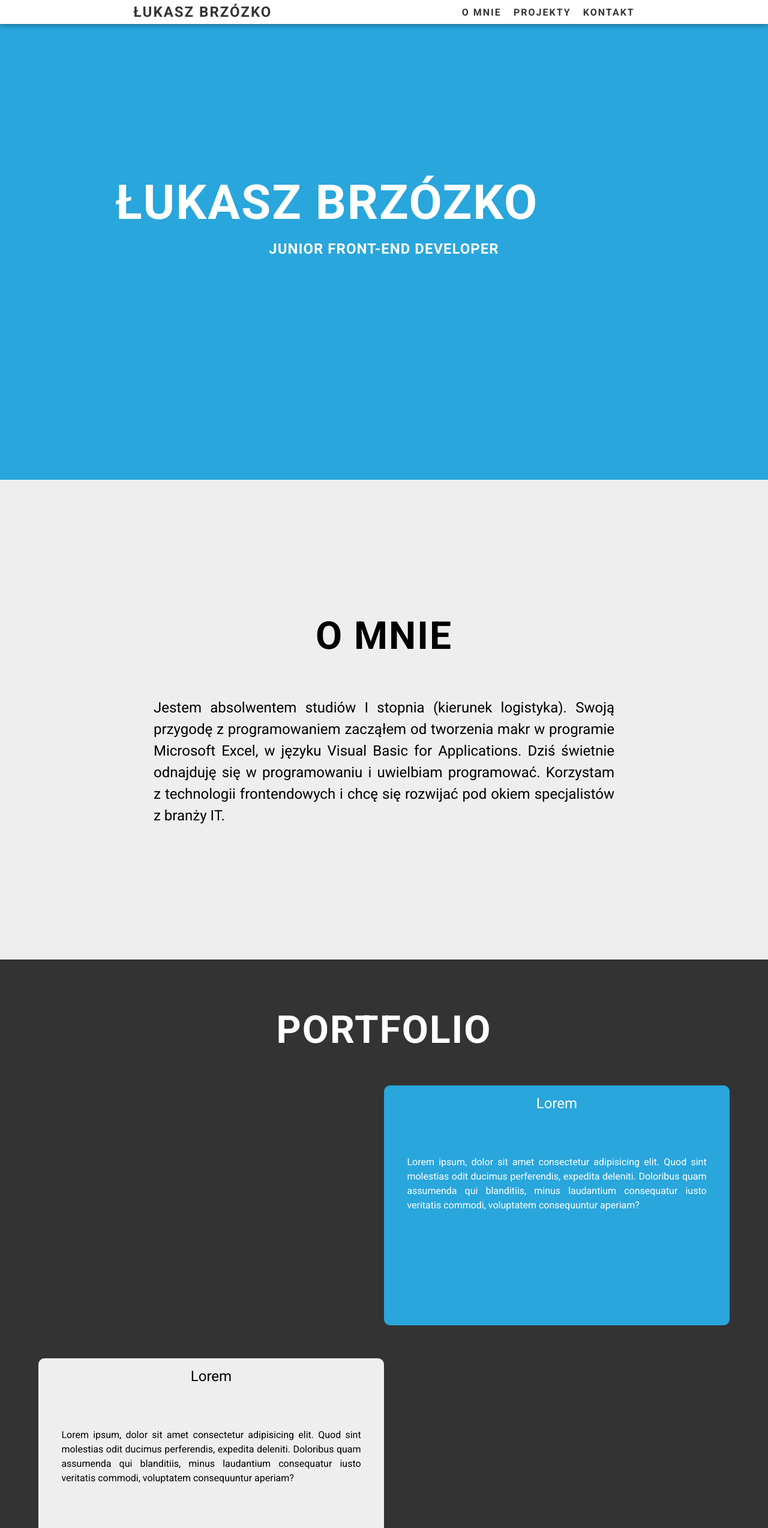
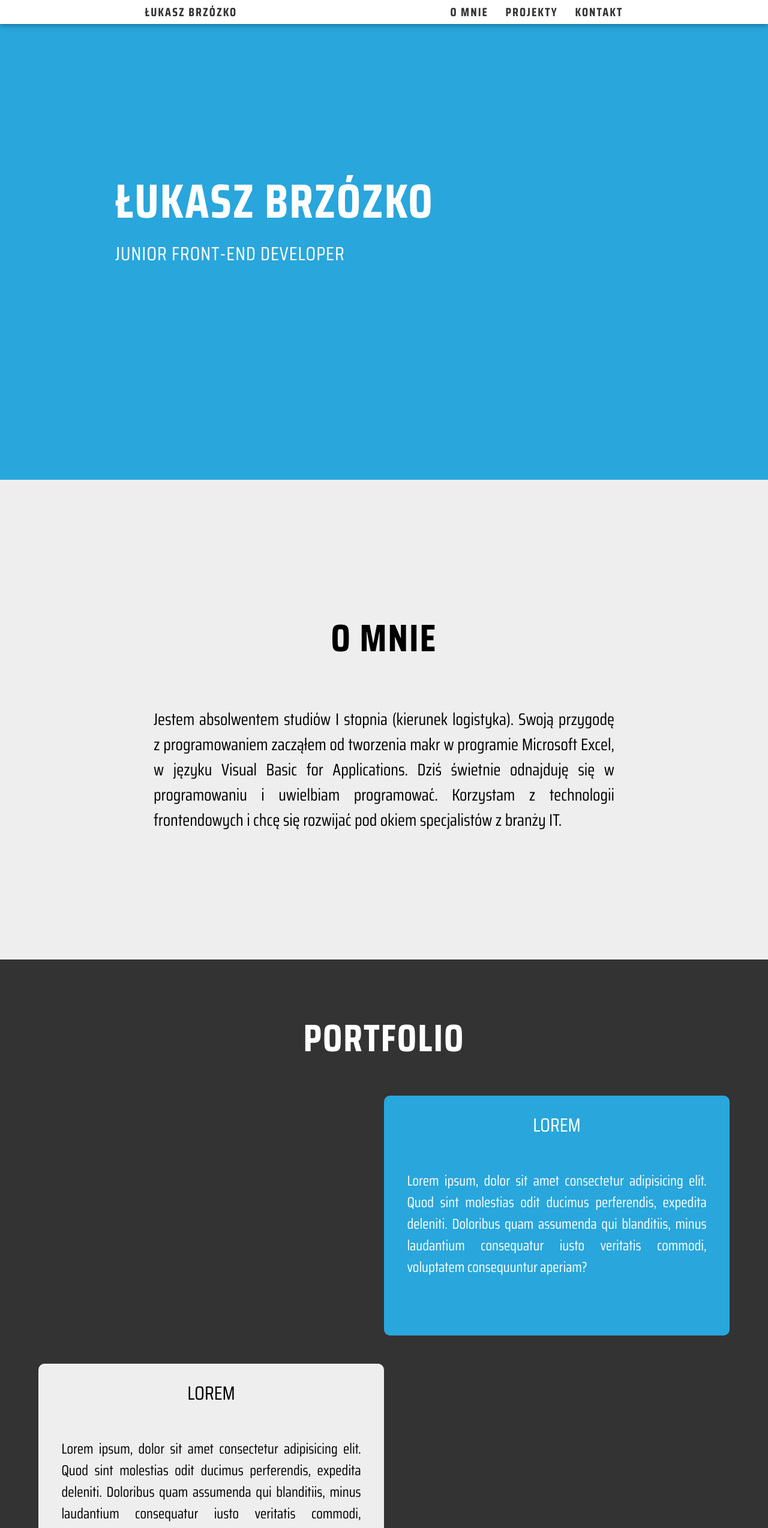
Before and after one commit to lukasz-brzozko/portfolio, a plain HTML site: page index.html in a window 1280 px wide. Shown: the top 2548 px of the page at 60% size. Drawn offline with Linux system fonts and the light colour scheme.

Commit message:
Change font and font-size, rename classes

```diff
--- a/index.html
+++ b/index.html
@@ -1,24 +1,35 @@
 <!DOCTYPE html>
 <html lang="pl">
-
   <head>
     <meta charset="UTF-8" />
     <meta name="viewport" content="width=device-width, initial-scale=1.0" />
     <meta http-equiv="X-UA-Compatible" content="ie=edge" />
     <title>Łukasz Brzózko</title>
-  <link href="https://fonts.googleapis.com/css?family=Roboto:400,700&amp;subset=latin-ext" rel="stylesheet" />
+
+    <link
+      href="https://fonts.googleapis.com/css?family=Saira+Condensed:400,700&amp;subset=latin-ext"
+      rel="stylesheet"
+    />
     <link rel="stylesheet" href="css/style.css" />
   </head>
 
   <body>
     <header class="top-bar">
       <div class="bar-container">
-      <h2 class="spacing"><a href="#title">Łukasz Brzózko</a></h2>
+        <h2 class="author">
+          <a href="#title" class="name spacing">Łukasz Brzózko</a>
+        </h2>
         <nav class="menu">
           <ul class="menu-container">
-          <li class="menu-item"><a href="#about">O mnie</a></li>
-          <li class="menu-item"><a href="#projects">Projekty</a></li>
-          <li class="menu-item"><a href="#contact">Kontakt</a></li>
+            <li class="menu-item">
+              <a href="#about" class="spacing">O mnie</a>
+            </li>
+            <li class="menu-item">
+              <a href="#projects" class="spacing">Projekty</a>
+            </li>
+            <li class="menu-item">
+              <a href="#contact" class="spacing">Kontakt</a>
+            </li>
           </ul>
         </nav>
       </div>
@@ -27,7 +38,7 @@
     <header id="title">
       <div class="text-container">
         <h1 class="name spacing">Łukasz Brzózko</h1>
-      <h2 class="subtitle">Junior Front-End Developer</h2>
+        <p class="profession">Junior Front-End Developer</p>
       </div>
     </header>
     <section id="about" class="section">
@@ -47,42 +58,48 @@
       <div class="container">
         <h3 class="project-subtitle subtitle spacing">Portfolio</h3>
         <div class="project">
-        <div class="img-container half">
-          <img src="" alt="">
+          <div class="img-container piece">
+            <img src="" alt="" />
           </div>
-        <div class="description-container half">
+          <div class="description-container piece">
             <p class="project-description project-name">Lorem</p>
-          <p class="project-description description">Lorem ipsum, dolor sit amet consectetur adipisicing elit. Quod sint
-            molestias odit
-            ducimus perferendis,
-            expedita deleniti. Doloribus quam assumenda qui blanditiis, minus laudantium consequatur iusto veritatis
-            commodi, voluptatem consequuntur aperiam?</p>
+            <p class="project-description description">
+              Lorem ipsum, dolor sit amet consectetur adipisicing elit. Quod
+              sint molestias odit ducimus perferendis, expedita deleniti.
+              Doloribus quam assumenda qui blanditiis, minus laudantium
+              consequatur iusto veritatis commodi, voluptatem consequuntur
+              aperiam?
+            </p>
           </div>
         </div>
         <div class="project">
-        <div class="img-container half">
-          <img src="" alt="">
+          <div class="img-container piece">
+            <img src="" alt="" />
           </div>
-        <div class="description-container half">
+          <div class="description-container piece">
             <p class="project-description project-name">Lorem</p>
-          <p class="project-description description">Lorem ipsum, dolor sit amet consectetur adipisicing elit. Quod sint
-            molestias odit
-            ducimus perferendis,
-            expedita deleniti. Doloribus quam assumenda qui blanditiis, minus laudantium consequatur iusto veritatis
-            commodi, voluptatem consequuntur aperiam?</p>
+            <p class="project-description description">
+              Lorem ipsum, dolor sit amet consectetur adipisicing elit. Quod
+              sint molestias odit ducimus perferendis, expedita deleniti.
+              Doloribus quam assumenda qui blanditiis, minus laudantium
+              consequatur iusto veritatis commodi, voluptatem consequuntur
+              aperiam?
+            </p>
           </div>
         </div>
         <div class="project">
-        <div class="img-container half">
-          <img src="" alt="">
+          <div class="img-container piece">
+            <img src="" alt="" />
           </div>
-        <div class="description-container half">
+          <div class="description-container piece">
             <p class="project-description project-name">Lorem</p>
-          <p class="project-description description">Lorem ipsum, dolor sit amet consectetur adipisicing elit. Quod sint
-            molestias odit
-            ducimus perferendis,
-            expedita deleniti. Doloribus quam assumenda qui blanditiis, minus laudantium consequatur iusto veritatis
-            commodi, voluptatem consequuntur aperiam?</p>
+            <p class="project-description description">
+              Lorem ipsum, dolor sit amet consectetur adipisicing elit. Quod
+              sint molestias odit ducimus perferendis, expedita deleniti.
+              Doloribus quam assumenda qui blanditiis, minus laudantium
+              consequatur iusto veritatis commodi, voluptatem consequuntur
+              aperiam?
+            </p>
           </div>
         </div>
       </div>
@@ -91,5 +108,4 @@
 
     <script src="js/script.js"></script>
   </body>
-
 </html>
--- a/sass_components/_about.scss
+++ b/sass_components/_about.scss
@@ -17,7 +17,7 @@
     }
 
     .about-me {
-        font-size: 3vh;
+        font-size: 3.5vh;
         text-align: justify;
         line-height: 1.5;
     }
--- a/sass_components/_header.scss
+++ b/sass_components/_header.scss
@@ -25,12 +25,12 @@
 
         .name {
             font-size: 10vh;
-            margin-bottom: 2vh;
         }
 
-        .subtitle {
-            font-size: 3vh;
+        .profession {
+            font-size: 4vh;
             letter-spacing: 1px;
+            text-transform: uppercase;
         }
     }
 }
@@ -53,8 +53,8 @@
         height: 100%;
         margin: 0 auto;
 
-        h2 {
-            letter-spacing: 2px;
+        .author>a {
+            font-size: 2.5vh;
         }
 
         .menu {
@@ -68,8 +68,8 @@
                 list-style: none;
 
                 .menu-item>a {
-                    letter-spacing: 2px;
                     font-weight: bold;
+                    font-size: 2.5vh;
                 }
             }
         }
--- a/sass_components/_projects.scss
+++ b/sass_components/_projects.scss
@@ -16,7 +16,7 @@
     // border: 2px solid #fff;
 
     .project-subtitle {
-            color: #fff
+      color: #fff;
     }
 
     .project {
@@ -24,36 +24,38 @@
       // border: 2px dashed white;
       height: 50vh;
 
-            &>.half {
+      &>.piece {
         width: 50%;
       }
 
       .description-container {
-                background-color: #29A6DC;
+        background-color: #29a6dc;
         border-radius: 10px;
 
         .project-description {
           width: 100%;
           color: #fff;
-                    padding: 2vh 3vw;
+          padding: 3vh 3vw;
 
           &.project-name {
             height: 25%;
-                        font-size: 3vh;
+            // padding-top: 1vh;
+            font-size: 4vh;
             text-align: center;
+            text-transform: uppercase;
           }
 
           &.description {
             height: 75%;
             line-height: 1.5;
-                        font-size: 2vh;
+            font-size: 3vh;
             text-align: justify;
           }
         }
       }
 
       .img-container>img {
-                width: 100%
+        width: 100%;
       }
     }
 
@@ -64,7 +66,7 @@
         background-color: #eee;
 
         .project-description {
-                    color: #000
+          color: #000;
         }
       }
     }
--- a/sass_components/style.scss
+++ b/sass_components/style.scss
@@ -10,7 +10,7 @@
 }
 
 body {
-  font-family: "Roboto", sans-serif;
+  font-family: "Saira Condensed", sans-serif;
 }
 
 a {
```
Also changed, not shown: css/style.css, 1 other file. Lines whose indentation alone changed are shown as unchanged.
